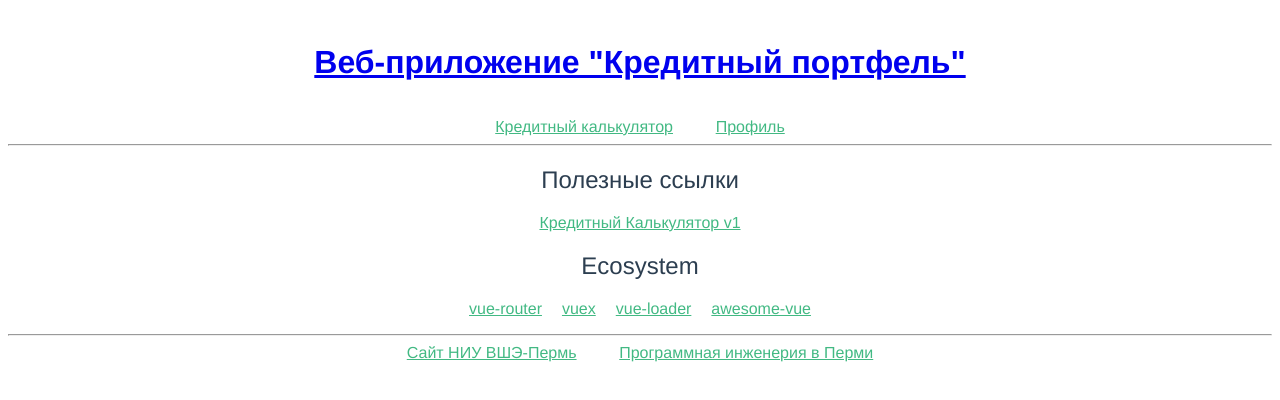
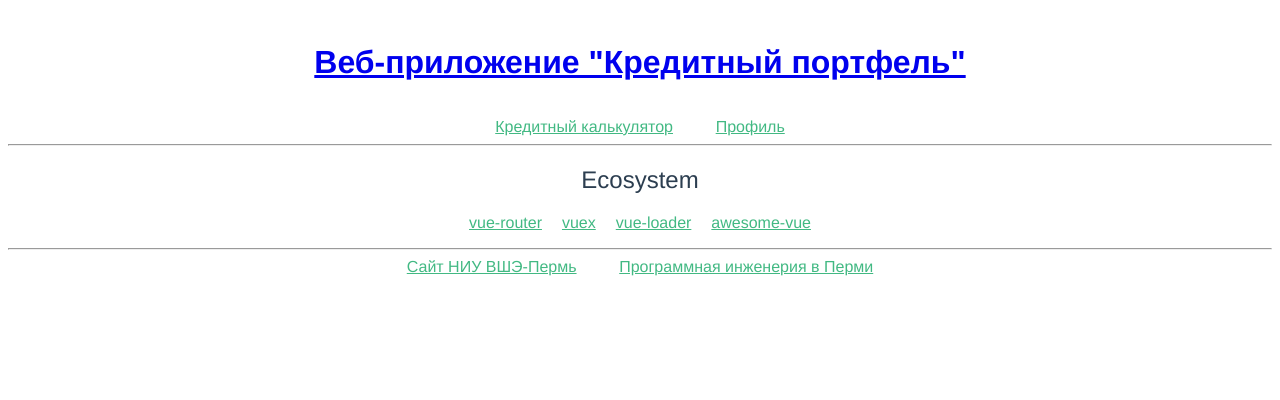
Before and after one commit to A1ta1r/credit-portfolio-client, a Vue app: page /#/ in a window 1280 px wide. Shown: the top 400 px of the page. Built offline with nearby package versions, Linux system fonts and the light colour scheme.

Commit message:
Deleted link with Credit Calculator v1 due to incorrect work in IE

```diff
--- a/src/components/HelloWorld.vue
+++ b/src/components/HelloWorld.vue
@@ -1,14 +1,5 @@
 <template>
   <div class="hello">
-    <h2>Полезные ссылки</h2>
-    <ul>
-      <li>
-        <a href="#/calculator" target="_self">
-          Кредитный Калькулятор v1
-        </a>
-      </li>
-      <br>
-    </ul>
     <h2>Ecosystem</h2>
     <ul>
       <li>
```
Also changed, not shown: 9 other files (tests, documents, lock files or other folders).
